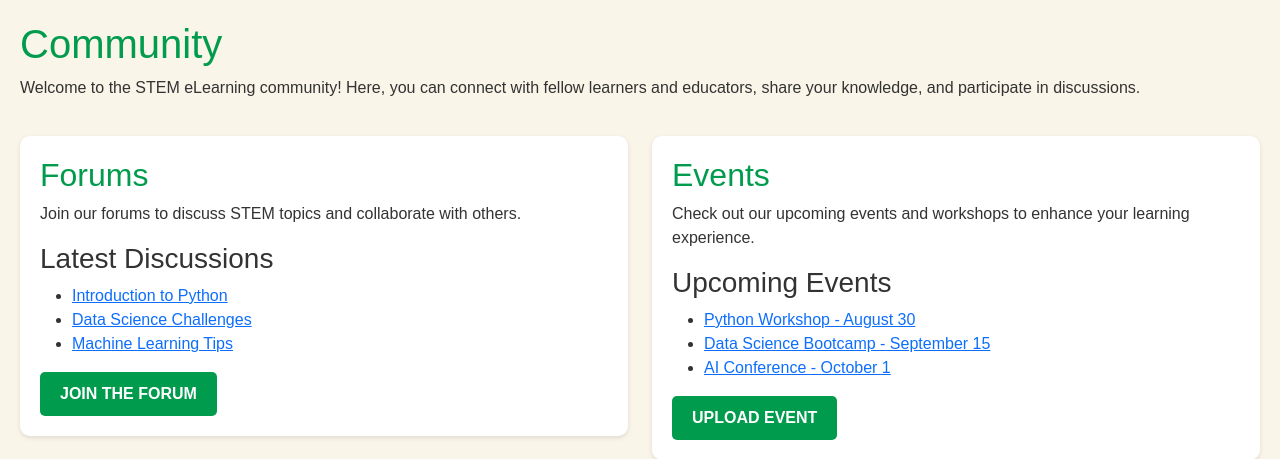
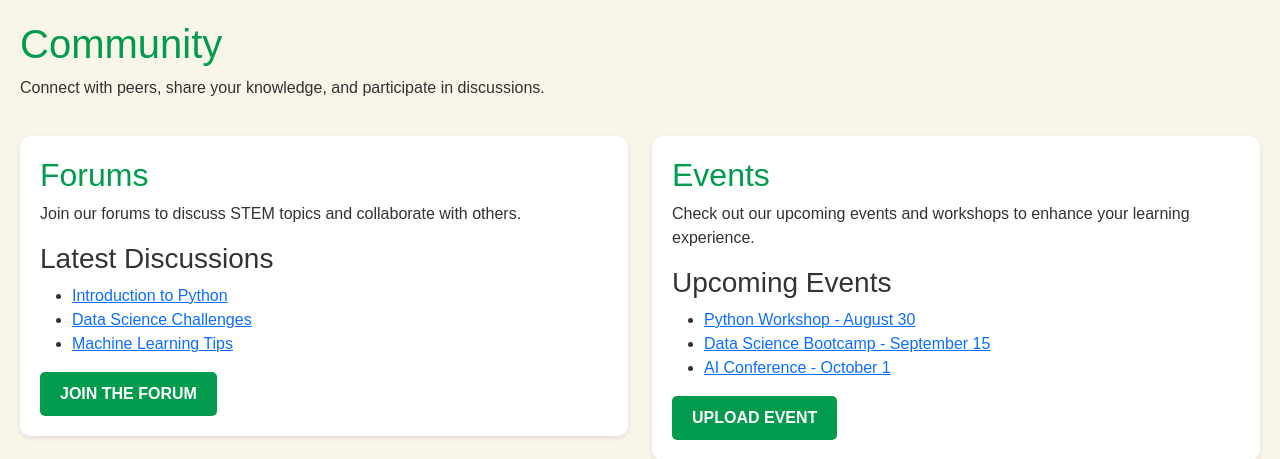
Before and after one commit to swalehmwadime/STEM-eLearning, a Flask app: page /community in a window 1280 px wide. Shown: the part 64-523 px from the top of the page. Run offline with Flask 2, Linux system fonts and the light colour scheme; some libraries are stand-ins or nearby versions.

Commit message:
Update community.html

```diff
--- a/app/templates/community.html
+++ b/app/templates/community.html
@@ -91,7 +91,7 @@
     </header>
     <main>
         <h1>Community</h1>
-        <p>Welcome to the STEM eLearning community! Here, you can connect with fellow learners and educators, share your knowledge, and participate in discussions.</p>
+        <p>Connect with peers, share your knowledge, and participate in discussions.</p>
         <div class="row">
             <div class="col-md-6">
                 <section>
```
